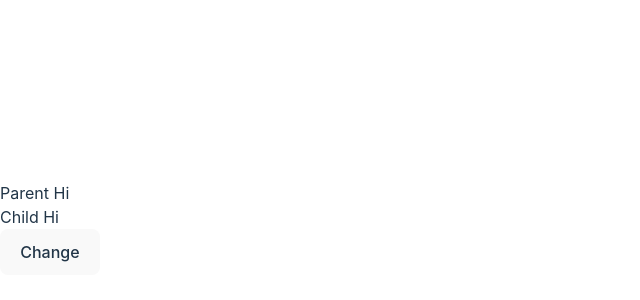
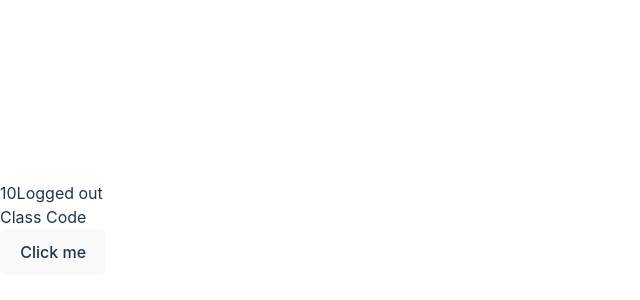
Before and after one commit to baljeetmatta/BatchGReact, a React (Vite) app: page / in a window 1280 px wide. Shown: the part 172-472 px from the top of the page, without its empty margins (0-640 px from the left). Built offline with nearby package versions, Linux system fonts and the light colour scheme.

Commit message:
20022025

```diff
--- a/src/App.tsx
+++ b/src/App.tsx
@@ -55,6 +55,7 @@ import Controls from './Controls';
 // export default App
 
 import Greet,{Test} from './Greet';
+import GreetClass from './GreetClass';
 import Greeting from './Greeting';
 import Login from './Login';
 import Parent from './Parent';
@@ -112,7 +113,8 @@ function App()
     {/* <Banner/> */}
     {/* <Login/> */}
     {/* <UI/> */}
-    <Parent/>
+    {/* <Parent/> */}
+    <GreetClass name="Code"/>
     </>
   )
 }
--- /dev/null
+++ b/src/GreetClass.tsx
@@ -0,0 +1,41 @@
+//1. create a class extends React.Component
+
+import React from "react";
+
+//2. class must have a render method which return tsx
+type GreetProps={
+    name:string;
+}
+type GreetState={
+    isLoggedIn:boolean,
+    years:number
+}
+class GreetClass extends React.Component<GreetProps,GreetState>
+{
+    state={isLoggedIn:false,years:10};
+
+    clickHandler=()=>{
+      //  alert("Clicked on Button");
+      //this.setState({isLoggedIn:true,years:20});
+    //   this.setState({years:this.state.years+1});
+    //   this.setState({years:this.state.years+3});
+    //   this.setState({years:this.state.years+2})
+        this.setState((prevState)=>{return {years:prevState.years+1}})
+        this.setState((prevState)=>{return {years:prevState.years+1}})
+        this.setState((prevState)=>{return {years:prevState.years+1}})
+
+    }
+    //props //object
+    render(){
+        return (
+            <>
+            {this.state.years}
+            {this.state.isLoggedIn?'Logged In':'Logged out'}
+            <div>Class {this.props.name}</div>
+            <button onClick={this.clickHandler}>Click me</button>
+            </>
+        )
+    }
+
+}
+export default GreetClass;
```
